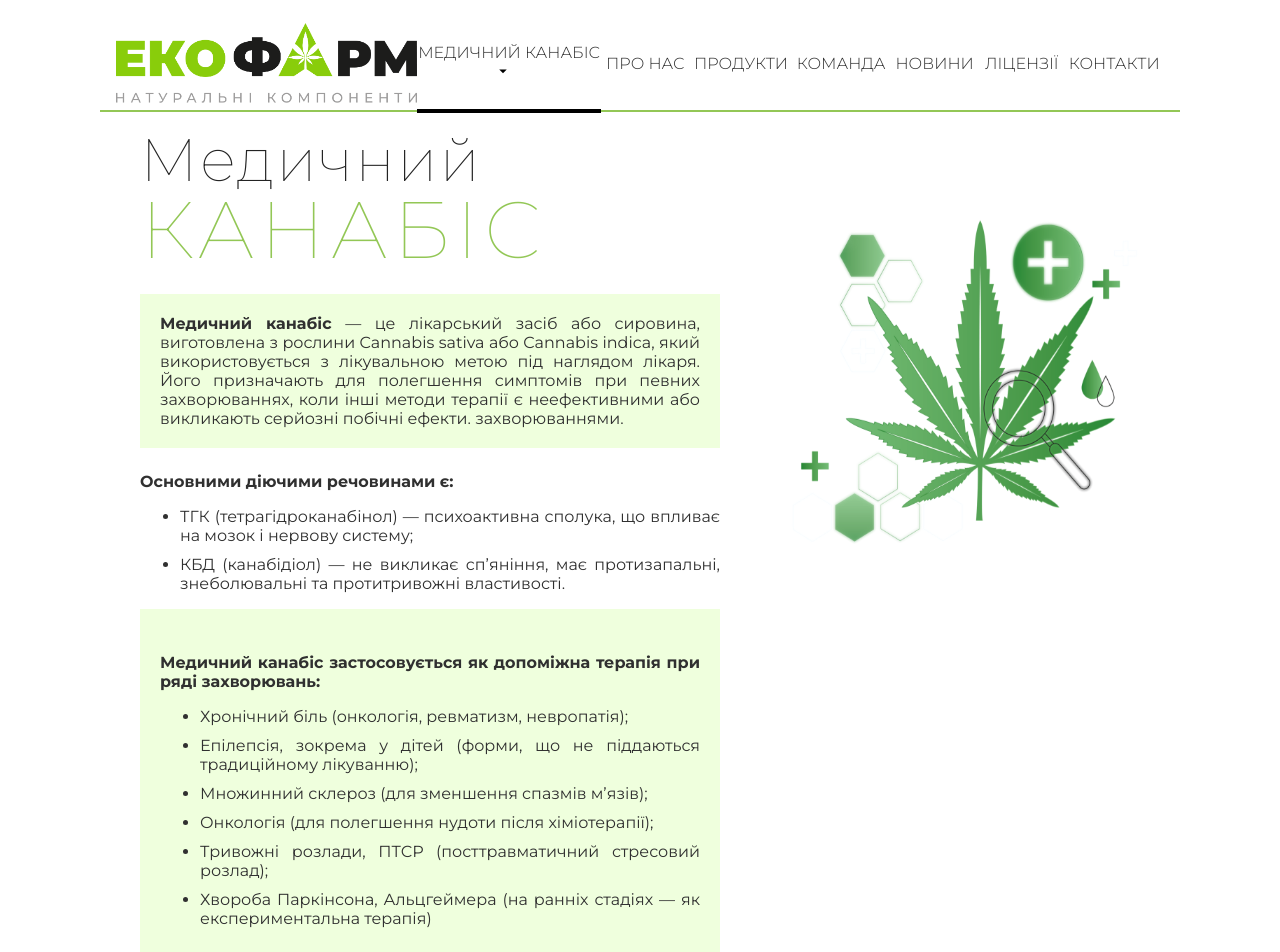
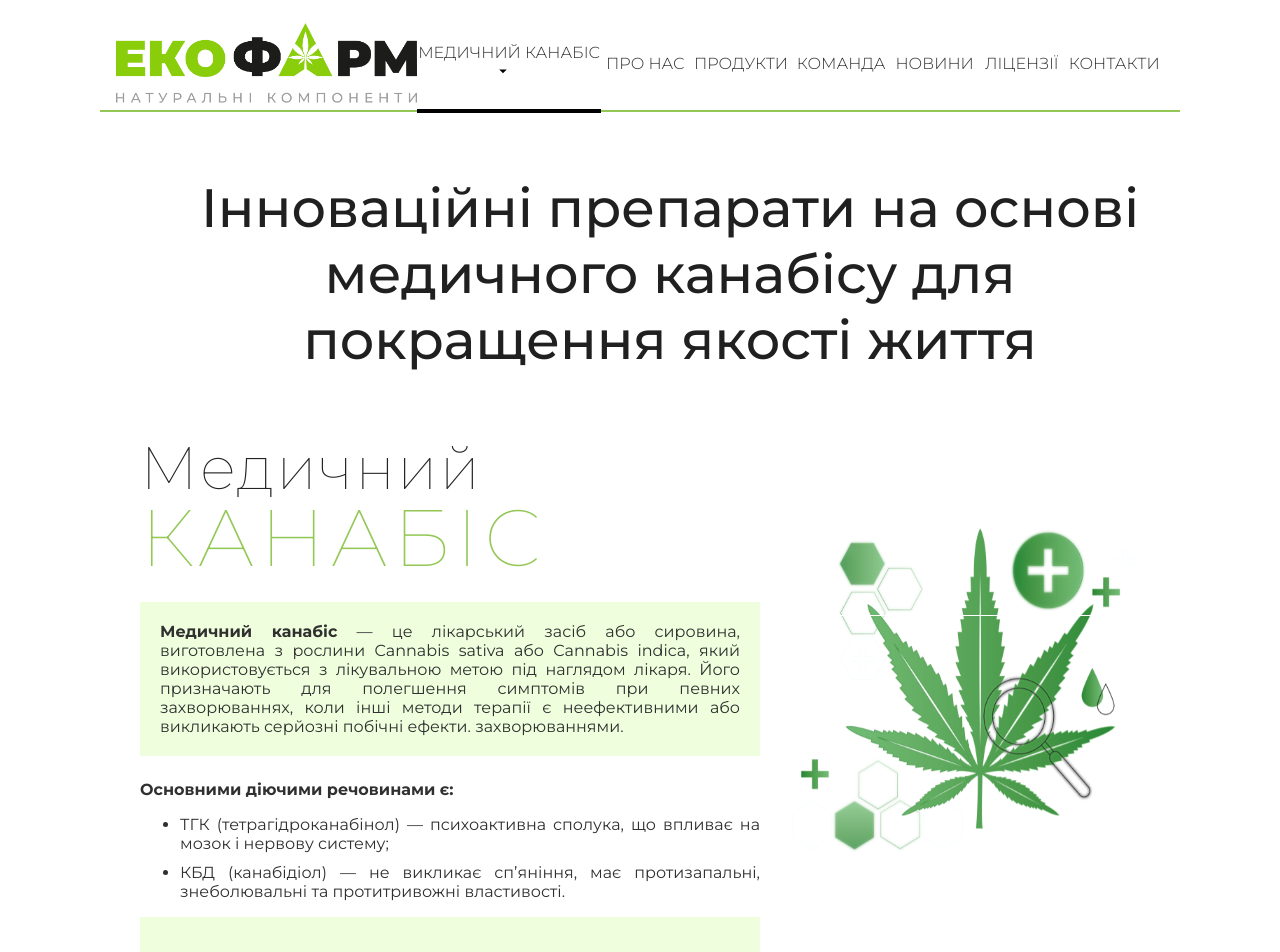
Before and after one commit to lowtab777/ecofarm-website, an Angular app: page / in a window 1280 px wide. Shown: the top 952 px of the page. Built offline with nearby package versions, Linux system fonts and the light colour scheme.

Commit message:
added headline to main page

```diff
--- a/src/app/components/main-page/main-page.component.html
+++ b/src/app/components/main-page/main-page.component.html
@@ -1,21 +1,29 @@
 <div class="main-page-wrap">
+  <div class="slogan width-100 green-text">
+    <h2>
+      Інноваційні препарати на основі медичного канабісу для покращення якості
+      життя
+    </h2>
+  </div>
+  <div class="main-content">
     <div class="main-page-text">
       <div class="headline">
         <span class="main-text">Медичний</span>
         <span class="accent-text">КАНАБІС</span>
       </div>
       <p class="single-text-block-green">
-      <span class="font-weight-700">Медичний канабіс</span> — це лікарський засіб або сировина, виготовлена з рослини
-      Cannabis sativa або Cannabis indica, який використовується з лікувальною
-      метою під наглядом лікаря. Його призначають для полегшення симптомів при
-      певних захворюваннях, коли інші методи терапії є неефективними або
-      викликають серйозні побічні ефекти. захворюваннями.
+        <span class="font-weight-700">Медичний канабіс</span> — це лікарський
+        засіб або сировина, виготовлена з рослини Cannabis sativa або Cannabis
+        indica, який використовується з лікувальною метою під наглядом лікаря.
+        Його призначають для полегшення симптомів при певних захворюваннях, коли
+        інші методи терапії є неефективними або викликають серйозні побічні
+        ефекти. захворюваннями.
       </p>
       <p class="font-weight-700">Основними діючими речовинами є:</p>
       <ul>
         <li>
-        ТГК (тетрагідроканабінол) — психоактивна сполука, що впливає на мозок і
-        нервову систему;
+          ТГК (тетрагідроканабінол) — психоактивна сполука, що впливає на мозок
+          і нервову систему;
         </li>
         <li>
           КБД (канабідіол) — не викликає сп’яніння, має протизапальні,
@@ -44,8 +52,11 @@
       </div>
       <p>
         Правовий статус в Україні Станом на 2024–2025 роки, в Україні прийнято
-      законодавство, яке дозволяє контрольоване використання медичного канабісу.
-      <span class="font-weight-700">Для доступу до лікування пацієнт повинен: </span>
+        законодавство, яке дозволяє контрольоване використання медичного
+        канабісу.
+        <span class="font-weight-700"
+          >Для доступу до лікування пацієнт повинен:
+        </span>
       </p>
       <ul>
         <li>Мати підтверджений діагноз, що входить до переліку показань;</li>
@@ -58,3 +69,4 @@
       <img mat-image src="images/1.png" />
     </div>
   </div>
+</div>
--- a/src/app/components/main-page/main-page.component.scss
+++ b/src/app/components/main-page/main-page.component.scss
@@ -1,7 +1,27 @@
 .main-page-wrap {
   display: flex;
   justify-content: center;
-  gap: 40px;
+  flex-direction: column;
+  gap: 20px;
+}
+
+.slogan {
+  margin: 0 30px;
+  display: flex;
+  align-items: center;
+  justify-content: center;
+  font-size: 36px;
+
+
+  text-align: center;
+}
+
+.slogan h2{
+}
+
+.main-content {
+  display: flex;
+  flex-direction: row;
 }
 
 .main-page-text {
--- a/src/app/components/team-member-card/team-member-card.component.html
+++ b/src/app/components/team-member-card/team-member-card.component.html
@@ -1,6 +1,6 @@
 <div class="team-member-card-wrap">
   <mat-card>
-    <img mat-card-image src="images/zasnovnik_kompanii.jpg" />
+    <img mat-card-image src="images/zasnovnik_kompanii_new.jpg" />
     <mat-card-header class="card-header">
       <h2>{{ role }}</h2>
       <h2>{{ name }}</h2>
```
Also changed, not shown: public/images/zasnovnik_kompanii_new.jpg (renamed from public/images/zasnovnik_kompanii.jpg), src/styles.scss (line endings or trailing spaces). Lines whose indentation alone changed are shown as unchanged.
